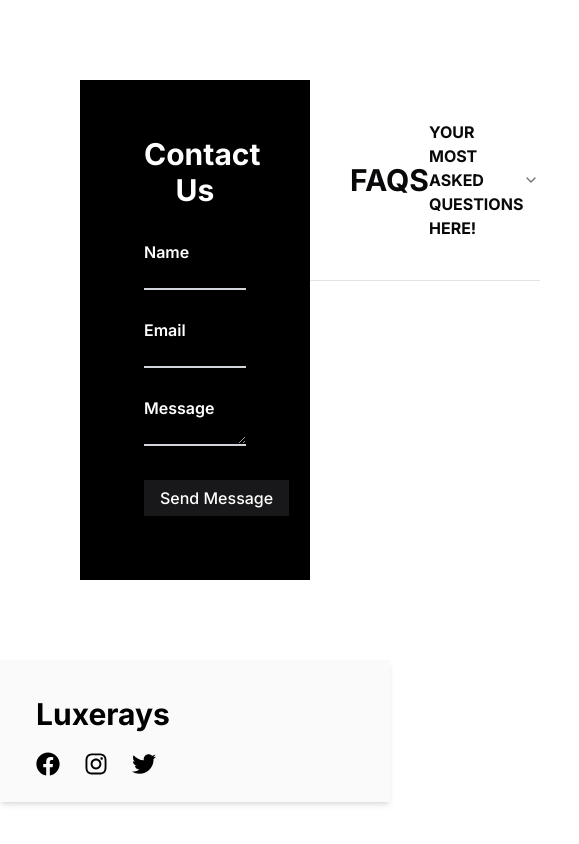
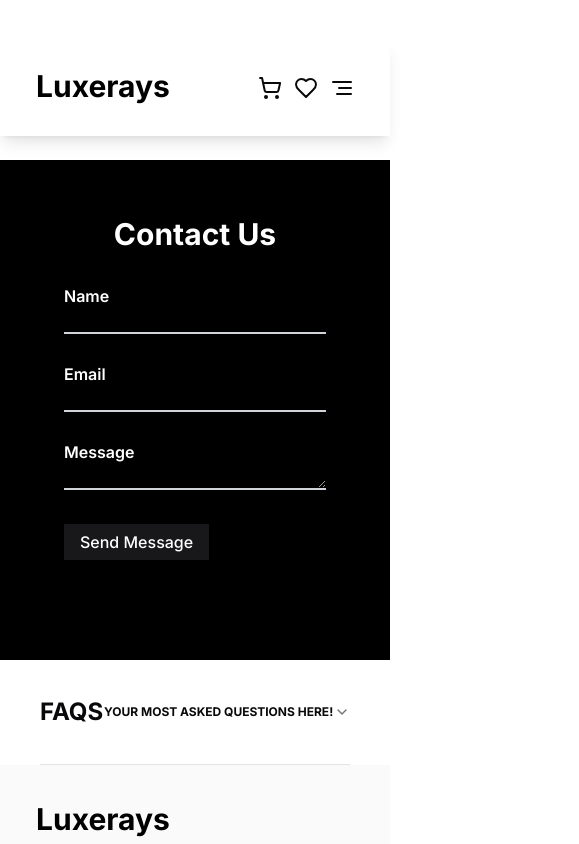
Before and after one commit to yumnashaikh07/Figma-Hackathonn, a Next.js app: page /FAQS in a window 390 px wide. Shown: the top 844 px of the page, 579 px wide, since content can reach past the window. Built offline with nearby package versions, Linux system fonts and the light colour scheme.

Commit message:
added  functionality

```diff
--- a/src/app/FAQS/page.tsx
+++ b/src/app/FAQS/page.tsx
@@ -10,6 +10,7 @@
 //   BreadcrumbList,
 //   BreadcrumbSeparator,
 // } from "@/components/ui/breadcrumb";
+import Header from "@/components/header";
 import {
   Accordion,
   AccordionContent,
@@ -19,9 +20,12 @@ import {
 import { Button } from "@/components/ui/button";
 export default function Product() {
   return (
-    <main className="mx-auto flex justify-between p-20">
-      <section id="contact" className="bg-black h-[500px] w-full max-w-[500px]   md:w-[500px]  ">
-          <div className="container mx-auto py-14 px-16">
+
+    <main  >
+    <Header/>
+    <section className="mx-auto md:flex md:justify-between md:px-20 md:py-40">
+      <div  id="contact" className="bg-black h-[500px] w-full max-w-[500px]   md:w-[500px]  ">
+          <div className="container mx-auto md:mt-0 mt-40 py-14 px-16">
             <h2 className="text-3xl font-bold text-center text-white mb-8">
               Contact Us
             </h2>
@@ -72,11 +76,12 @@ export default function Product() {
               </Button>
             </form>
           </div>
-        </section>
-        <section className="w-full max-w-[500px] flex-shrink-0">
+          </div>
+
+        <section className="md:px-0 px-10 w-full max-w-[500px] flex-shrink-0">
         <Accordion type="multiple" >
   <AccordionItem value="item-1">
-    <AccordionTrigger className='text-3xl font-bold p-10'>FAQS<span className='text-base '>YOUR MOST ASKED QUESTIONS HERE!</span></AccordionTrigger>
+    <AccordionTrigger className='md:text-3xl text-2xl font-bold md:py-0 py-9 md:p-10'>FAQS<span className='md:text-base text-xs '>YOUR MOST ASKED QUESTIONS HERE!</span></AccordionTrigger>
     <AccordionContent>
     <AccordionItem value="item-3">
     <AccordionTrigger className='text-xl font-bold'>What does your brand offer?</AccordionTrigger>
@@ -118,7 +123,7 @@ export default function Product() {
     </AccordionContent>
   </AccordionItem>
 </Accordion>
-
+        </section>
         </section>
     </main>
   );
--- a/src/app/shop/[slug]/page.tsx
+++ b/src/app/shop/[slug]/page.tsx
@@ -8,6 +8,7 @@ import Image from "next/image";
 import { Accordion, AccordionContent, AccordionItem, AccordionTrigger } from "@/components/ui/accordion";
 import { Button } from "@/components/ui/button";
 import { useParams } from "next/navigation";
+import Header from "@/components/header";
 
 interface Product {
   productImage: {
@@ -67,7 +68,8 @@ const ProductList = () => {
 
   if (loading) {
     return (
-      <section className="p-10">
+
+      <section className="p-14">
         <div className="grid grid-cols-1 gap-6 md:grid-cols-2">
           <div className="">
             <Skeleton className="w-full h-[430px] rounded-lg" />
@@ -79,16 +81,18 @@ const ProductList = () => {
 
         </div>
       </section>
+
     );
   }
 
   if (!products.length) return <div>No products found.</div>;
 
   return (
+    <main><Header/>
     <section>
       {products.map((product) => (
         <div key={product.slug}>
-          <div className="p-20 mr-28 space-x-5 grid grid-cols-1 md:flex md:justify-between">
+          <div className="p-20 mr-28 mt-16 space-x-5 grid grid-cols-1 md:flex md:justify-between">
             <div className="w-full md:w-1/2 flex-shrink-0">
               <Image
                 src={product.productImage.asset.url}
@@ -144,6 +148,7 @@ const ProductList = () => {
         </div>
       ))}
     </section>
+    </main>
   );
 };
 
--- a/src/components/cart.tsx
+++ b/src/components/cart.tsx
@@ -1,15 +1,17 @@
 // // THIS IS SIDE SHEET FOR CART
 "use client";
 import React from "react";
-import{ UseCart }from "../../action/usecart";
+import { UseCart } from "../../action/usecart";
 import { Sheet, SheetContent, SheetHeader, SheetTitle } from "@/components/ui/sheet";
 import { Button } from "@/components/ui/button";
 import { ShoppingCart } from "lucide-react";
 import { useRouter } from "next/navigation";
 import Image from "next/image";
-export default function Cart () {
+
+export default function Cart() {
   const router = useRouter();
-  const {cart, handleDecrement,handleIncrement,handleRemove}=UseCart()
+  const { cart, handleDecrement, handleIncrement, handleRemove } = UseCart();
+  const [isOpen, setIsOpen] = React.useState(false);
 
   const calculateTotal = () => {
     return cart.reduce((total, item) => total + item.price * item.quantity, 0);
@@ -25,27 +27,28 @@ export default function Cart () {
     router.push("/checkout");
   };
 
-  const [isOpen, setIsOpen] = React.useState(false);
-
-  function setIsopen(open: boolean): void {
-    setIsOpen(open);
-  }
-
   return (
     <div>
-      <ShoppingCart onClick={() => setIsopen(true)} className="cursor-pointer" size={24} />
+      <ShoppingCart onClick={() => setIsOpen(true)} className="cursor-pointer" size={24} />
   {/* <ShopCards  handleAddToCart={handleAddToCart}/> */}
-      <Sheet open={isOpen} onOpenChange={setIsOpen} >
+      <Sheet open={isOpen} onOpenChange={setIsOpen}>
         <SheetContent>
-          <SheetHeader>
-            <SheetTitle>Your Cart</SheetTitle>
+          <SheetHeader >
+            <SheetTitle className="text-3xl mb-5 text-center">Your Cart</SheetTitle>
           </SheetHeader>
-          <div className="space-y-4">
+
           {cart.length === 0 ? (
-              <p>Your cart is empty.</p>
+            <div className="text-center py-6">
+              <p className="text-lg font-semibold">Your cart is currently empty.</p>
+              <Button variant="link" onClick={() => setIsOpen(false)} className="mt-2 text-yellow-300">
+                Click here to continue shopping
+              </Button>
+            </div>
           ) : (
-              cart.map((card) => (
-                <div key={card.slug} className="flex justify-between items-center">
+            <>
+              <div className="space-y-4 mt-5">
+                {cart.map((card) => (
+                  <div key={card.slug} className="flex justify-between border-t-[1px] py-5 items-center">
                     <div className="flex items-center space-x-4">
                       <Image
                         src={card.image}
@@ -60,16 +63,25 @@ export default function Cart () {
                       </div>
                     </div>
                     <div className="flex items-center space-x-2">
-                    <Button className="w-3 h-7 rounded-full hover:bg-white hover:border-black hover:border-[1px] hover:text-black" onClick={() => handleDecrement(card.slug)}>-</Button>
+                      <Button
+                        className="w-3 h-7 rounded-full bg-white border-black border-[1px] text-black"
+                        onClick={() => handleDecrement(card.slug)}
+                      >
+                        -
+                      </Button>
                       <span>{card.quantity}</span>
-                    <Button  className="w-3 h-7 rounded-full hover:bg-white hover:border-black hover:border-[1px] hover:text-black" onClick={() => handleIncrement(card.slug)}>+</Button>
+                      <Button
+                        className="w-3 h-7 rounded-full bg-white border-black border-[1px] text-black"
+                        onClick={() => handleIncrement(card.slug)}
+                      >
+                        +
+                      </Button>
                       <Button variant="destructive" className="hover:bg-red-300" onClick={() => handleRemove(card.slug)}>
                         Remove
                       </Button>
                     </div>
                   </div>
-              ))
-            )}
+                ))}
               </div>
 
               <div className="flex justify-between items-center mt-4">
@@ -84,7 +96,10 @@ export default function Cart () {
                   Proceed to Checkout
                 </Button>
               </div>
+            </>
+          )}
         </SheetContent>
-     </Sheet>    </div>
+      </Sheet>
+    </div>
   );
-};
+}
--- a/src/components/header.tsx
+++ b/src/components/header.tsx
@@ -22,7 +22,7 @@ import Link from "next/link";
 import WishList from "./wishlist";
 export default function Header() {
   return (
-    <main className="flex py-7 p-9 justify-between space-x-3 h-24 shadow-lg">
+    <main className="fixed top-0 mt-10 left-0 w-full z-50 bg-transparent flex py-7 p-9 justify-between space-x-3 h-24 shadow-lg">
       <div className="text-black font-bold text-3xl ">Luxerays</div>
       <nav>
         <ul className="md:flex gap-x-5 hidden ml-36 mt-3  text-lg">
@@ -94,12 +94,20 @@ export default function Header() {
 
       {/* SMALL SCREEN SHEET SECTION */}
 
-      <div className="md:hidden flex">
+      <div className="md:hidden flex space-x-3 items-center">
+          {/* <Link href={"/cartdetailpage"} >
+                <ShoppingCart size={24} /> */}
+                <Cart />
+          {/* </Link> */}
+          <Link href={""} >
+                <Heart size={24} />
+                {/* <WishList /> */}
+          </Link>
         <Sheet>
           <SheetTrigger>
-            <AlignRight className="mb-3" size={24} />
+            <AlignRight  size={24} />
           </SheetTrigger>
-          <SheetContent>
+          <SheetContent >
             <nav>
               <ul className="text-center mt-20 space-y-5 font-bold text-3xl">
                 <li>
@@ -176,17 +184,7 @@ export default function Header() {
                   <Link href={"/signin"}>SignIn</Link>
                 </h5>
               </div>
-              {/* <Search size={42} className="ml-36" /> */}
-              <Link href={"/cartdetailpage"} className="flex justify-between">
-                <ShoppingCart size={42} className="ml-36" />
-                {/* <Cart /> */}
-                <p className="text-xs mr-32 mt-7">1</p>
-              </Link>
-              <Link href={""} className="flex justify-between">
-                <Heart size={42} className="ml-36 "/>
-                {/* <WishList /> */}
-                <p className="text-xs mr-32 mt-7">1</p>
-              </Link>
+
             </div>
           </SheetContent>
         </Sheet>
--- a/src/components/herosection.tsx
+++ b/src/components/herosection.tsx
@@ -35,13 +35,13 @@ export default function Herosection() {
           <h3 className="md:font-semibold text-xl md:text-lg mb-9 md:mb-5">
             but things on small scale
           </h3>
-          <Button className="bg-[#e6c93d] md:rounded-sm px-16 md:px-9 rounded-lg py-8 md:py-6">
+          <Button className="md:bg-[#e6c93d] bg-green-500 md:rounded-sm px-16 md:px-9 rounded-lg py-8 md:py-6">
             <Link href={"/shop"} className="text-xl font-semibold">SHOP NOW</Link>
           </Button>
         </div>
       </div>
 
-      <section className="bg-[#fff] md:flex hidden  md:py-0 py-44 px-11 md:px-0 md:p-28">
+      <section className="bg-[#fff] hidden md:flex md:flex-col md:py-0 py-44 px-11 md:px-0 md:p-28">
         <div className=" flex-col text-center">
           <h1 className="font-bold  md:mt-5 mt-16 text-3xl">EDITORS PICK</h1>
           <p className="text-[#737373] mb-9">
--- a/src/components/shopcard.tsx
+++ b/src/components/shopcard.tsx
@@ -64,7 +64,7 @@ function PriceFilter({ onFilter }: { onFilter: (range: number[]) => void }) {
 
   return (
     <>
-      <section className="grid grid-cols-1 md:grid-cols-3 md:px-0 px-20  py-0 md:py-3 ">
+      <section className="grid grid-cols-1 md:grid-cols-3 md:px-0 px-20 mt-32 md:mt-10  py-0 md:py-3 ">
         <Accordion type="single" collapsible>
           <AccordionItem
             value="item-1"
```
Lines whose indentation alone changed are shown as unchanged.
